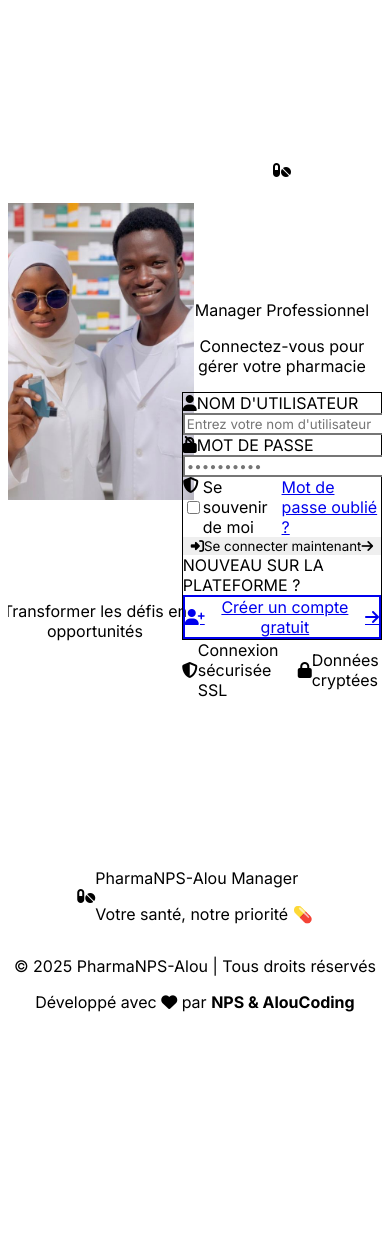
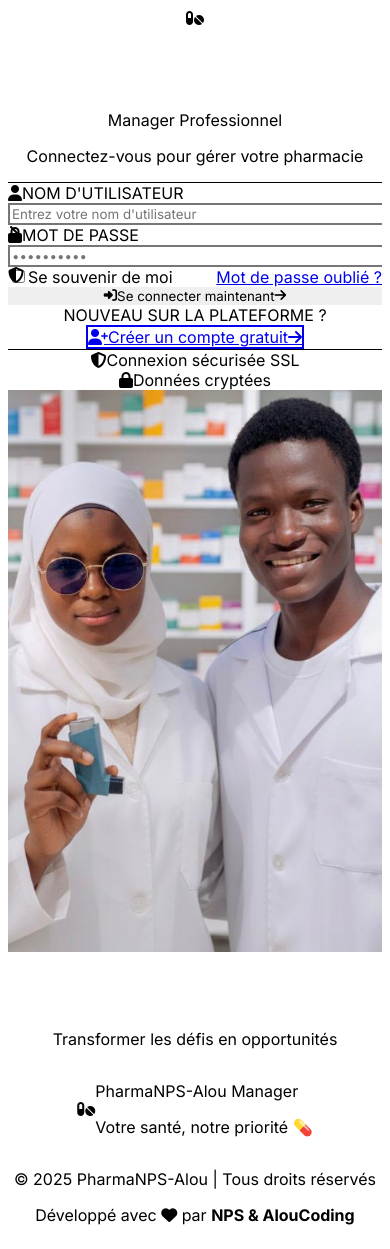
Before and after one commit to NdeyePendaSarr/pharmanps-aloucoding, a Django app: page /login/ in a window 390 px wide. Before the commit the page ends 1012 px from the top, so only its background shows below. Run offline with Django 5.2, Linux system fonts and the light colour scheme; style sheets or scripts are compiled from the project's sources.

Commit message:
Correction affichage image page d’accueil (responsive mobile)

```diff
--- a/templates/users/login.html
+++ b/templates/users/login.html
@@ -58,8 +58,11 @@
             </div>
             {% endif %}
 
+           <div class="flex flex-col lg:flex-row min-h-screen bg-gradient-to-br from-gray-50 to-purple-50">
+    <!-- Partie gauche - Formulaire -->
+    <div class="flex-1 flex flex-col items-center justify-center p-8">
         <!-- Formulaire ultra-moderne -->
-            <div class="bg-white/80 backdrop-blur-md rounded-3xl shadow-2xl p-10 border border-white/20">
+        <div class="bg-white/80 backdrop-blur-md rounded-3xl shadow-2xl p-10 border border-white/20 w-full max-w-md">
             <form method="POST" class="space-y-7">
                 {% csrf_token %}
 
@@ -166,7 +169,7 @@
         </div>
 
         <!-- Badge de sécurité -->
-            <div class="flex items-center justify-center gap-3 text-sm text-gray-600">
+        <div class="flex flex-col sm:flex-row items-center justify-center gap-3 text-sm text-gray-600 mt-6">
             <div class="flex items-center gap-2 bg-white/50 backdrop-blur-sm px-4 py-2 rounded-full shadow-md">
                 <i class="fas fa-shield-alt text-green-600"></i>
                 <span class="font-semibold">Connexion sécurisée SSL</span>
@@ -177,69 +180,43 @@
             </div>
         </div>
     </div>
-    </div>
 
     <!-- Partie droite - Photo des fondateurs -->
-     <!-- Section photo des fondateurs : visible avant le formulaire sur mobile -->
-
-    <div class="flex flex-col lg:flex relative w-full lg:w-0 flex-1 items-center justify-center py-8 lg:py-16 order-first lg:order-last">
-
-        <div class="absolute inset-0 bg-gradient-to-br from-gray-900 via-purple-900 to-black">
-            <!-- Overlay décoratif -->
+    <div class="flex-1 flex items-center justify-center py-12 bg-gradient-to-br from-gray-900 via-purple-900 to-black relative">
+        <!-- Décorations -->
         <div class="absolute inset-0 bg-black/40"></div>
-
-            <!-- Formes décoratives animées -->
         <div class="absolute top-20 left-20 w-72 h-72 bg-purple-500 rounded-full mix-blend-multiply filter blur-3xl opacity-20 animate-blob"></div>
         <div class="absolute bottom-20 right-20 w-96 h-96 bg-pink-500 rounded-full mix-blend-multiply filter blur-3xl opacity-20 animate-blob animation-delay-2000"></div>
-            <div class="absolute top-1/2 left-1/2 transform -translate-x-1/2 -translate-y-1/2 w-80 h-80 bg-blue-500 rounded-full mix-blend-multiply filter blur-3xl opacity-20 animate-blob animation-delay-4000"></div>
 
-            <!-- Contenu -->
-          <div class="relative flex flex-col justify-center items-center px-16 z-8 h-full">
-
-                <!-- Zone photo des fondateurs -->
-                <div class="mb-6 group">
-                    <div class="relative">
-                        <!-- Bordure décorative animée -->
+        <!-- Contenu image -->
+        <div class="relative z-10 text-center px-6">
+            <div class="relative inline-block group mb-6">
                 <div class="absolute inset-0 bg-gradient-to-br from-blue-500 via-purple-500 to-pink-500 rounded-3xl blur-2xl opacity-50 group-hover:opacity-75 transition duration-500 animate-pulse-slow"></div>
 
-                        <!-- Cadre photo -->
                 <div class="relative bg-gradient-to-br from-blue-600 via-purple-600 to-pink-600 p-2 rounded-3xl shadow-2xl transform group-hover:scale-105 transition duration-500">
                     <div class="bg-gray-800 rounded-2xl overflow-hidden shadow-inner">
-                                <!-- REMPLACEZ 'votre-photo.jpg' par le chemin de votre photo -->
                         <img
                             src="{% static 'images/founders.jpg' %}"
                             alt="NPS & AlouCoding - Fondateurs"
-    class="w-auto max-w-full h-auto object-cover object-top rounded-2xl shadow-inner"
+                            class="w-full max-w-sm sm:max-w-md lg:max-w-lg h-auto object-cover object-top rounded-2xl shadow-inner"
                         />
-
-
-                                <!-- Placeholder si l'image n'est pas trouvée -->
-                                <div class="w-96 h-96 hidden flex-col items-center justify-center text-white/50">
-                                    <i class="fas fa-users text-8xl mb-4"></i>
-                                    <p class="text-xl font-bold">NPS & AlouCoding</p>
-                                    <p class="text-sm">Fondateurs</p>
-                                </div>
                     </div>
                 </div>
 
-                        <!-- Badge flottant -->
                 <div class="absolute -bottom-6 left-1/2 transform -translate-x-1/2 bg-white rounded-full px-8 py-3 shadow-2xl">
                     <p class="text-transparent bg-gradient-to-r from-blue-600 via-purple-600 to-pink-600 bg-clip-text font-black text-lg whitespace-nowrap">
                         NPS & AlouCoding
                     </p>
                 </div>
             </div>
-                </div>
 
-                <!-- Texte inspirant -->
-                <div class="text-center text-white mt-8 max-w-2xl">
-                    <h2 class="text-5xl font-black mb-2 leading-tight">
+            <div class="text-center text-white mt-10">
+                <h2 class="text-4xl font-black mb-2 leading-tight">
                     <span class="bg-gradient-to-r from-blue-400 via-purple-400 to-pink-400 bg-clip-text text-transparent">
                         De l'asthme à l'entrepreneuriat
                     </span>
                 </h2>
-
-<p class="text-2xl font-light text-white/90 mb-32">
+                <p class="text-lg font-light text-white/90">
                     Transformer les défis en opportunités
                 </p>
             </div>
```
Lines whose indentation alone changed are shown as unchanged.
